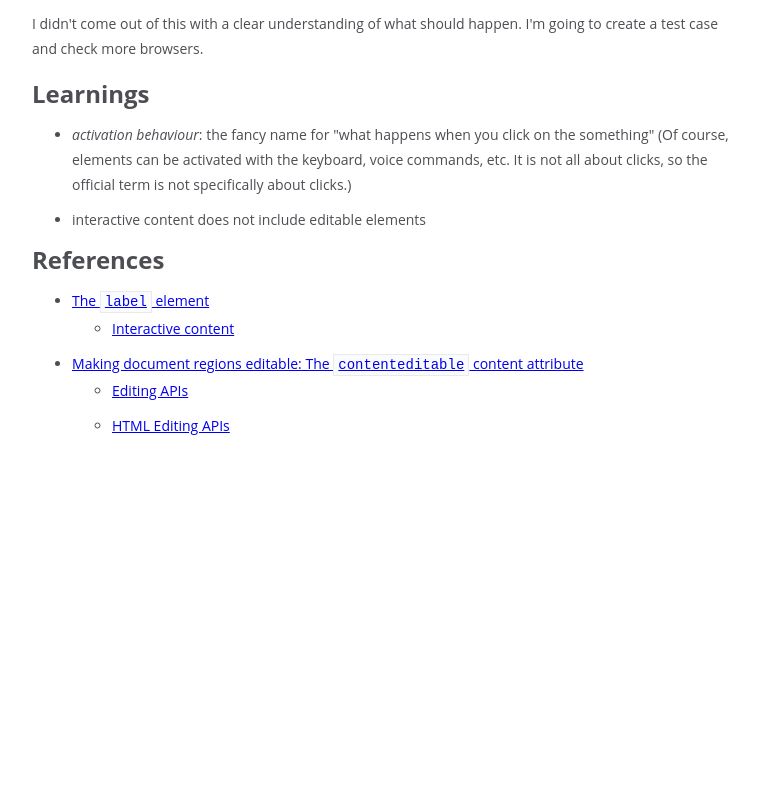
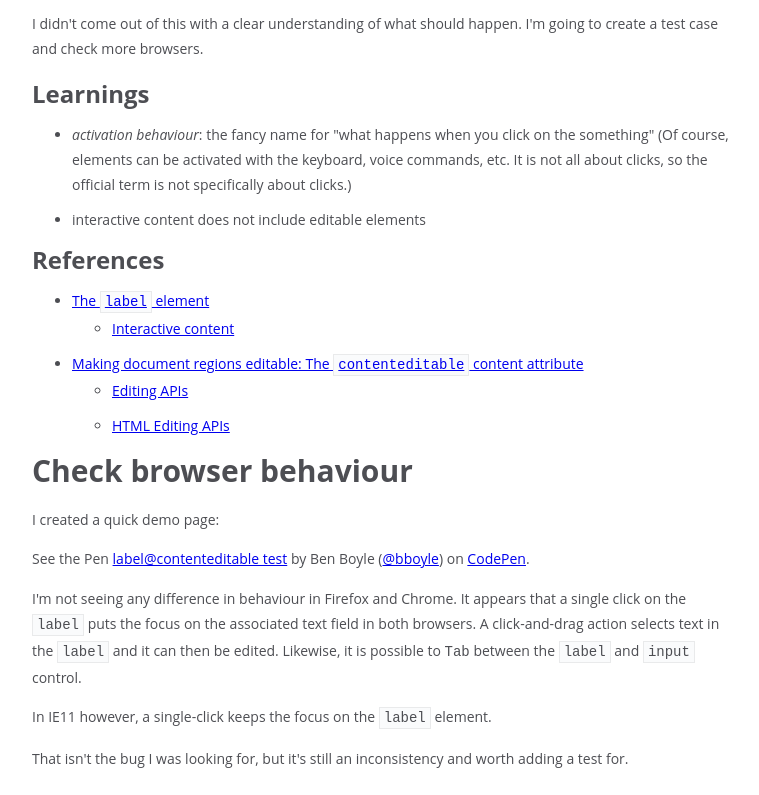
Before and after one commit to bboyle/testtwf-content-kit, a website: page src/study/case-study.html in a window 1280 px wide. Shown: the part 902-1697 px from the top of the page, without its empty margins (258-1017 px from the left). Before the commit the page ends 1360 px from the top, so only its background shows below. Drawn offline with nearby package versions, Linux system fonts and the light colour scheme; a script that the page names is missing.

Commit message:
add 'check browser behaviour section'
- embed codepen demo
- write up analysis of behaviour

```diff
--- a/src/study/case-study.html
+++ b/src/study/case-study.html
@@ -70,6 +70,22 @@
 	</ul>
 
 
+	<h2>Check browser behaviour</h2>
+
+	<p>I created a quick demo page:</p>
+	<p data-height="150" data-theme-id="3818" data-slug-hash="waYXjg" data-default-tab="result" data-user="bboyle" class='codepen'>See the Pen <a href='http://codepen.io/bboyle/pen/waYXjg/'>label@contenteditable test</a> by Ben Boyle (<a href='http://codepen.io/bboyle'>@bboyle</a>) on <a href='http://codepen.io'>CodePen</a>.</p>
+	<script async src="https://assets.codepen.io/assets/embed/ei.js"></script>
+
+	<p>I'm not seeing any difference in behaviour in Firefox and Chrome.
+	It appears that a single click on the <code>label</code> puts the focus on the associated text field in both browsers.
+	A click-and-drag action selects text in the <code>label</code> and it can then be edited.
+	Likewise, it is possible to <kbd>Tab</kbd> between the <code>label</code> and <code>input</code> control.</p>
+
+	<p>In IE11 however, a single-click keeps the focus on the <code>label</code> element.</p>
+
+	<p>That isn't the bug I was looking for, but it's still an inconsistency and worth adding a test for.</p>
+
+
 <script src="../../node_modules/prismjs/prism.js"></script>
 
 </body>
```
